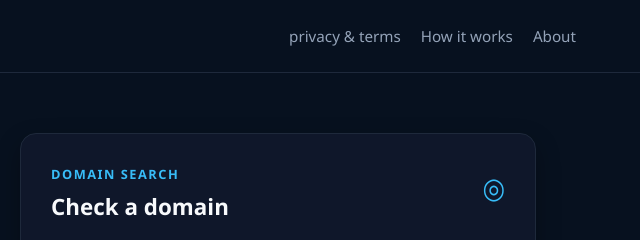
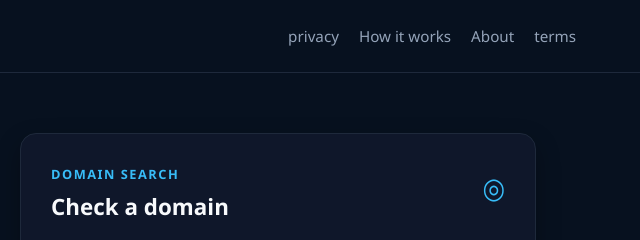
Before and after one commit to subediujwal767/Domain-checker, a website: page public/index.html in a window 1280 px wide. Shown: the top 240 px of the page, 640-1280 px from the left. Drawn offline with Linux system fonts and the light colour scheme.

Commit message:
Update navigation links in index.html

```diff
--- a/public/index.html
+++ b/public/index.html
@@ -144,9 +144,10 @@
     <button class="menu-toggle" id="menuToggle" aria-label="Toggle navigation" aria-expanded="false">☰</button>
 
     <nav class="nav" id="mainNav" aria-label="Main navigation">
-      <a href="#checker">privacy & terms</a>
+      <a href="privacy.html">privacy </a>
       <a href="#how-it-works">How it works</a>
-      <a href="#about">About</a>
+      <a href="about.html">About</a>
+      <a href="terms.html">terms</a>
     </nav>
   </header>
 
```
